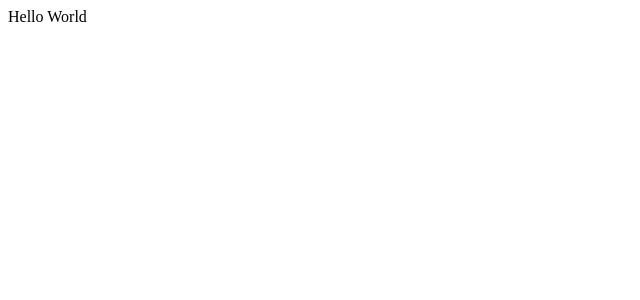
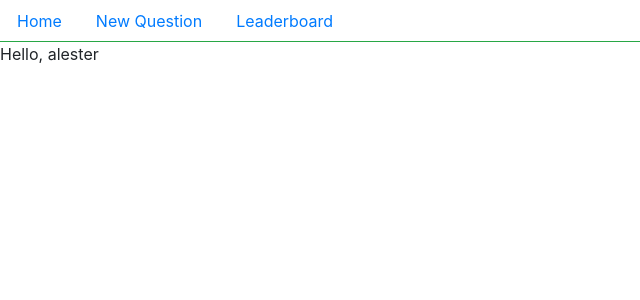
Before and after one commit to Reveill3/would_you_rather, a React (Create React App) app: page / in a window 1280 px wide. Shown: the top 300 px of the page, without its empty margins (0-640 px from the left). Built offline with nearby package versions, Linux system fonts and the light colour scheme.

Commit message:
feat: add Navbar and connect UserDisplay to store
no link functionality. UserDisplay is not formatted.

```diff
--- a/package.json
+++ b/package.json
@@ -3,10 +3,12 @@
   "version": "0.1.0",
   "private": true,
   "dependencies": {
+    "bootstrap": "^4.1.3",
     "react": "^16.5.0",
     "react-dom": "^16.5.0",
     "react-redux": "^5.0.7",
     "react-scripts": "1.1.5",
+    "reactstrap": "^6.4.0",
     "redux": "^4.0.0",
     "redux-thunk": "^2.3.0"
   },
--- a/public/index.html
+++ b/public/index.html
@@ -4,7 +4,7 @@
     <meta charset="utf-8">
     <meta name="viewport" content="width=device-width, initial-scale=1, shrink-to-fit=no">
     <meta name="theme-color" content="#000000">
-
+    <link rel="stylesheet" href="https://stackpath.bootstrapcdn.com/bootstrap/4.1.3/css/bootstrap.min.css" integrity="sha384-MCw98/SFnGE8fJT3GXwEOngsV7Zt27NXFoaoApmYm81iuXoPkFOJwJ8ERdknLPMO" crossorigin="anonymous">
     <title>React App</title>
   </head>
   <body>
@@ -12,5 +12,8 @@
       You need to enable JavaScript to run this app.
     </noscript>
     <div id="root"></div>
+    <script src="https://code.jquery.com/jquery-3.3.1.slim.min.js" integrity="sha384-q8i/X+965DzO0rT7abK41JStQIAqVgRVzpbzo5smXKp4YfRvH+8abtTE1Pi6jizo" crossorigin="anonymous"></script>
+    <script src="https://cdnjs.cloudflare.com/ajax/libs/popper.js/1.14.3/umd/popper.min.js" integrity="sha384-ZMP7rVo3mIykV+2+9J3UJ46jBk0WLaUAdn689aCwoqbBJiSnjAK/l8WvCWPIPm49" crossorigin="anonymous"></script>
+    <script src="https://stackpath.bootstrapcdn.com/bootstrap/4.1.3/js/bootstrap.min.js" integrity="sha384-ChfqqxuZUCnJSK3+MXmPNIyE6ZbWh2IMqE241rYiqJxyMiZ6OW/JmZQ5stwEULTy" crossorigin="anonymous"></script>
   </body>
 </html>
--- a/src/actions/shared.js
+++ b/src/actions/shared.js
@@ -4,8 +4,6 @@ import { receiveQuestions } from './questions'
 
 import { _getUsers, _getQuestions } from '../utils/_DATA'
 
-const AUTHED_USER = 'johndoe'
-
 export function handleInitialData () {
   return (dispatch) => {
     dispatch(setAuthedUser('alester'))
--- a/src/components/App.js
+++ b/src/components/App.js
@@ -1,6 +1,7 @@
 import React, { Component } from 'react'
 import { connect } from 'react-redux'
 import { handleInitialData } from '../actions/shared'
+import  NavBar from './NavBar'
 
 class App extends Component {
   componentDidMount() {
@@ -9,8 +10,8 @@ class App extends Component {
 
   render() {
     return (
-      <div >
-        Hello World
+      <div>
+        <NavBar />
       </div>
     );
   }
--- /dev/null
+++ b/src/components/Nav.js
@@ -0,0 +1,21 @@
+import React from 'react'
+import { connect } from 'react-redux'
+import { Nav, NavItem, NavLink } from 'reactstrap';
+
+export default function Navs () {
+  return(
+    <div>
+      <Nav tabs className='border-bottom-4 border-success'>
+        <NavItem>
+          <NavLink href="#">Home</NavLink>
+        </NavItem>
+        <NavItem>
+          <NavLink href="#">New Question</NavLink>
+        </NavItem>
+        <NavItem>
+          <NavLink href="#">Leaderboard</NavLink>
+        </NavItem>
+      </Nav>
+    </div>
+  )
+}
--- /dev/null
+++ b/src/components/NavBar.js
@@ -0,0 +1,15 @@
+import React from 'react'
+import Navs  from './Nav'
+import UserDisplay from './UserDisplay'
+import { connect } from 'react-redux'
+
+
+function NavBar () {
+  return(
+    <div>
+      <Navs/>
+      <UserDisplay/>
+    </div>
+  )
+}
+ export default NavBar
--- /dev/null
+++ b/src/components/UserDisplay.js
@@ -0,0 +1,22 @@
+import React, { Component } from 'react'
+import { connect } from 'react-redux'
+import Navs  from './Nav'
+
+
+class UserDisplay extends Component {
+  render() {
+
+    return(
+      <div>
+        <p>Hello, { this.props.authedUser }</p>
+      </div>
+    )
+    }
+}
+function mapStateToProps ({ authedUser }) {
+    return {
+      authedUser: authedUser
+    }
+}
+
+export default connect(mapStateToProps)(UserDisplay)
--- a/src/index.js
+++ b/src/index.js
@@ -5,6 +5,7 @@ import { Provider } from 'react-redux'
 import { createStore } from 'redux'
 import reducer from './reducers/index'
 import middleware from './middleware'
+import '../node_modules/bootstrap/dist/css/bootstrap.min.css'
 
 
 const store = createStore(reducer, middleware)
```
Also changed, not shown: src/components/Login.js (added), 1 other file (tests, documents, lock files or other folders).
